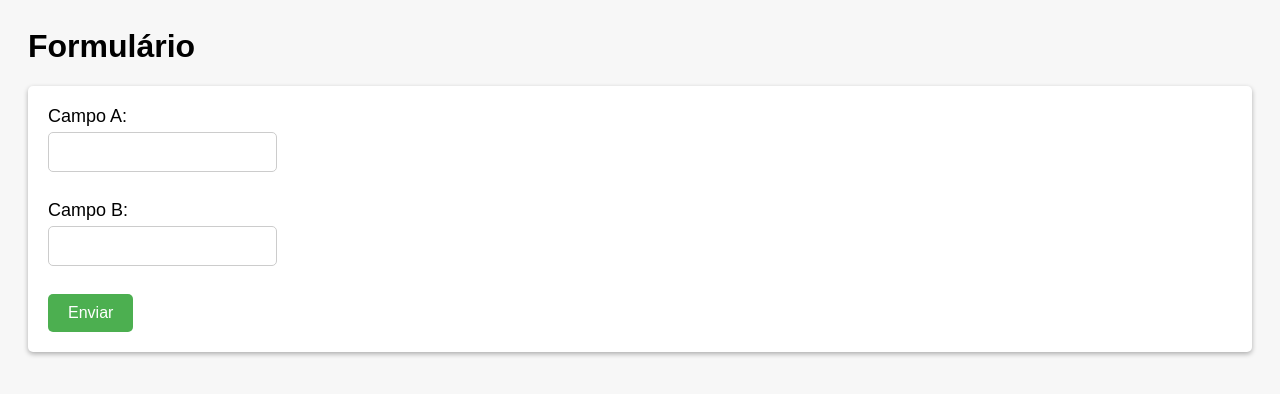
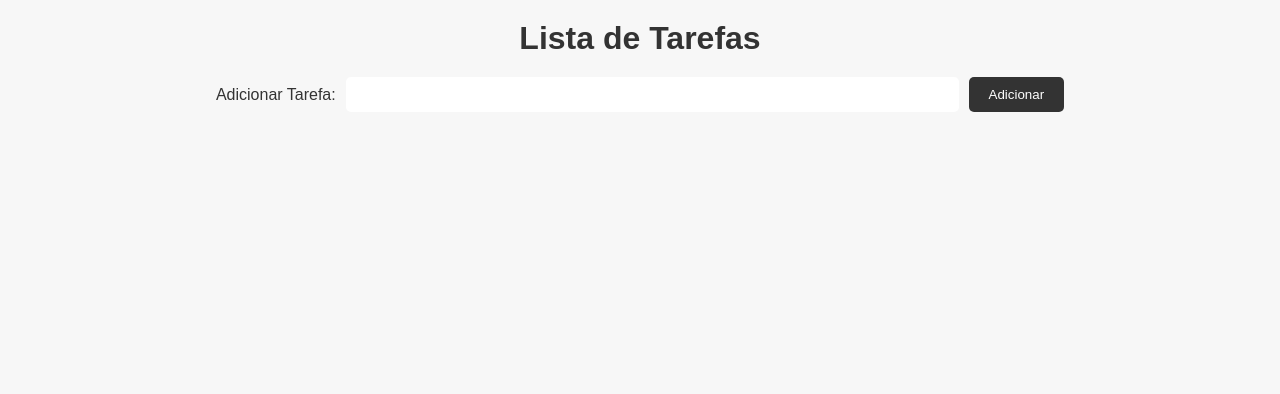
Before and after one commit to fawkscs/curso_ebac_frontend, a plain HTML site: page index.html in a window 1280 px wide. Drawn offline with nearby package versions, Linux system fonts and the light colour scheme.

Commit message:
commit inicial

```diff
--- a/index.html
+++ b/index.html
@@ -1,26 +1,31 @@
 <!DOCTYPE html>
-<html lang="pt-BR">
+<html lang="pt-br">
+
 <head>
-    <meta charset="UTF-8">
-    <meta http-equiv="X-UA-Compatible" content="IE=edge">
-    <meta name="viewport" content="width=device-width, initial-scale=1.0">
-    <title>Exercicio JavaScript</title>
-    <link rel="stylesheet" href="main.css">
+  <meta charset="UTF-8">
+  <meta http-equiv="X-UA-Compatible" content="IE=edge">
+  <meta name="viewport" content="width=device-width, initial-scale=1.0">
+  <link rel="stylesheet" href="main.css">
+  <title>Lista de Tarefas</title>
 </head>
+
 <body>
-    <h1>Formulário</h1>
-    <form id="meuForm">
-      <label for="campoA">Campo A:</label>
-      <input type="number" id="campoA" name="campoA"><br><br>
+  <h1>Lista de Tarefas</h1>
+  <form id="task-form">
+    <label for="task-input">Adicionar Tarefa:</label>
+    <input type="text" id="task-input" name="task-input">
+    <button type="submit" id="add-task">Adicionar</button>
+  </form>
 
-      <label for="campoB">Campo B:</label>
-      <input type="number" id="campoB" name="campoB"><br><br>
+  <div>
+    <ul id="task-list">
+      <!-- os itens da lista -->
+    </ul>
 
-      <button type="submit">Enviar</button>
-    </form>
-    <div id="mensagem"></div>
+  </div>
 
-    <script src="main.js"></script>
-  </body>
+  <script src="https://code.jquery.com/jquery-3.6.0.min.js"></script>
+  <script src="main.js"></script>
 </body>
+
 </html>
--- a/main.css
+++ b/main.css
@@ -1,64 +1,65 @@
 body {
+  background-color: #f7f7f7;
   font-family: Arial, sans-serif;
-    background-color: #f7f7f7;
-    padding: 20px;
 }
 
 h1 {
-    margin-top: 0;
+  text-align: center;
+  margin: 20px 0;
+  color: #333;
 }
 
 form {
-    background-color: #fff;
-    border-radius: 5px;
-    padding: 20px;
-    box-shadow: 0 2px 5px rgba(0, 0, 0, 0.3);
+  display: flex;
+  flex-wrap: wrap;
+  align-items: center;
+  justify-content: center;
+  margin-bottom: 20px;
 }
 
 label {
-    display: block;
-    font-size: 18px;
-    margin-bottom: 5px;
+  margin-right: 10px;
+  color: #333;
+  font-size: 16px;
 }
 
-  input[type="number"] {
-    font-size: 16px;
+input[type="text"] {
   padding: 10px;
-    border: 1px solid #ccc;
+  border: none;
   border-radius: 5px;
-    margin-bottom: 10px;
+  flex-grow: 0.5;
+  margin-right: 10px;
 }
 
 button[type="submit"] {
-    background-color: #4CAF50;
+  background-color: #333;
   color: #fff;
-    font-size: 16px;
+  padding: 10px 20px;
   border: none;
   border-radius: 5px;
-    padding: 10px 20px;
   cursor: pointer;
 }
 
 button[type="submit"]:hover {
-    background-color: #3e8e41;
+  background-color: #555;
 }
 
-  #mensagem {
+ul {
+  margin: 0;
   display: flex;
-    justify-content: center;
   align-items: center;
-    padding: 10px;
-    border-radius: 5px;
-    font-weight: bold;
-    margin-bottom: 10px;
+  flex-direction: column;
 }
 
-  #mensagem.mensagem-valida {
-    background-color: #b0e8b3;
-    color: #0a7d0a;
+li {
+  padding: 10px;
 }
 
-  #mensagem.mensagem-invalida {
-    background-color: #f7b3b3;
-    color: #c41e1e;
+li:hover {
+  background-color: #eee;
 }
+
+li.completed {
+  text-decoration: line-through;
+  background-color: #ddd;
+}
--- a/main.js
+++ b/main.js
@@ -1,19 +1,20 @@
-const form = document.getElementById("meuForm");
-      const mensagem = document.getElementById("mensagem");
+$(document).ready(function() {
+	// Adicionar tarefa
+	$('#add-task').on('click', function(e) {
+		e.preventDefault(); // Evita que a página seja recarregada ao clicar no botão
 
-      form.addEventListener("submit", function(event) {
-        event.preventDefault(); // Impede o envio do formulário
+		// Pega o valor do campo de texto
+		var task = $('#task-input').val();
 
-        const campoA = Number(document.getElementById("campoA").value);
-        const campoB = Number(document.getElementById("campoB").value);
+		// Adiciona a tarefa na lista
+		$('#task-list').append('<li>' + task + '</li>');
 
-        if (campoB > campoA) {
-          mensagem.innerHTML = 'Formulário válido!';
-          mensagem.classList.remove("mensagem-invalida");
-          mensagem.classList.add("mensagem-valida");
-        } else {
-          mensagem.innerHTML = 'Formulário inválido: campo B deve ser maior que campo A.';
-          mensagem.classList.remove("mensagem-valida");
-          mensagem.classList.add("mensagem-invalida");
-        }
-      });
+		// Limpa o campo de texto
+		$('#task-input').val('');
+	});
+
+	// Marcar tarefa como concluída
+	$('#task-list').on('click', 'li', function() {
+		$(this).toggleClass('completed');
+	});
+});
```
Lines whose indentation alone changed are shown as unchanged.
